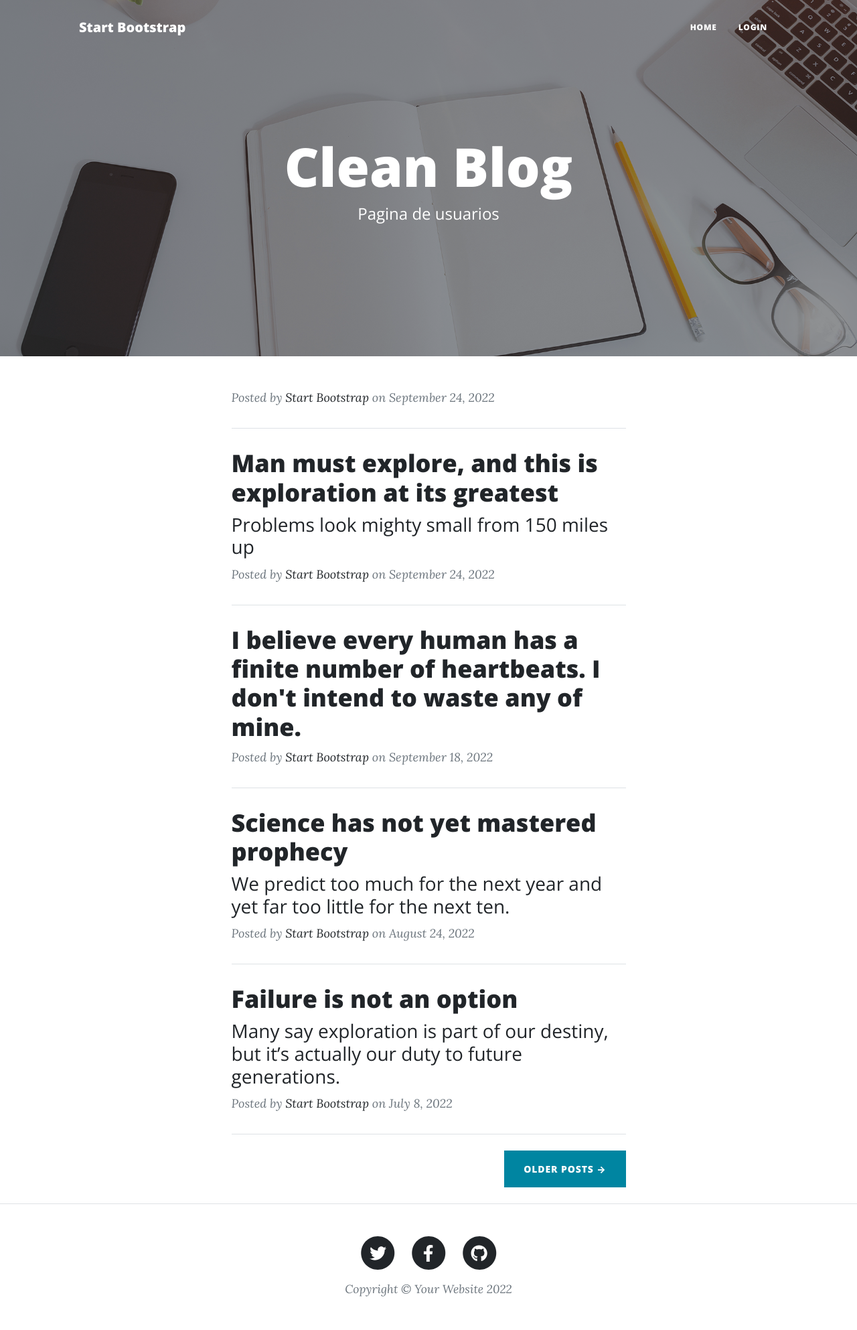
After one commit to Cesarsol117/blog_coder, a Django app: page /usuarios/ in a window 1280 px wide. The commit adds this page. Shown: the whole page at 67% size. Run offline with Django 4.2, Linux system fonts and the light colour scheme; some libraries are stand-ins or nearby versions.

Commit message:
Creacion de usuarios y pagina

```diff
--- a/proyecto_final/settings.py
+++ b/proyecto_final/settings.py
@@ -133,3 +133,6 @@ MEDIA_ROOT = os.path.join(BASE_DIR,'media')
 
 #ckeditor upload path
 CKEDITOR_UPLOAD_PATH = "uploads/"
+
+LOGIN_REDIRECT_URL = "user"
+LOGOUT_REDIRECT_URL = "user"
--- /dev/null
+++ b/usuarios/templates/user.html
@@ -0,0 +1,185 @@
+<!DOCTYPE html>
+<html lang="en">
+    <head>
+        {% load static %}
+        <meta charset="utf-8" />
+        <meta name="viewport" content="width=device-width, initial-scale=1, shrink-to-fit=no" />
+        <meta name="description" content="" />
+        <meta name="author" content="" />
+        <title>Clean Blog - Start Bootstrap Theme</title>
+        <link rel="icon" type="image/x-icon" href="{% static 'assets/favicon.ico' %} "/>
+        <!-- Font Awesome icons (free version)-->
+        <script src="https://use.fontawesome.com/releases/v6.1.0/js/all.js" crossorigin="anonymous"></script>
+        <!-- Google fonts-->
+        <link href="https://fonts.googleapis.com/css?family=Lora:400,700,400italic,700italic" rel="stylesheet" type="text/css" />
+        <link href="https://fonts.googleapis.com/css?family=Open+Sans:300italic,400italic,600italic,700italic,800italic,400,300,600,700,800" rel="stylesheet" type="text/css" />
+        <!-- Core theme CSS (includes Bootstrap)-->
+        <link href="{% static 'css/styles.css' %}" rel="stylesheet" />
+    </head>
+    <body>
+        <!-- Navigation-->
+        <nav class="navbar navbar-expand-lg navbar-light" id="mainNav">
+            <div class="container px-4 px-lg-5">
+                <a class="navbar-brand" href="{% url 'inicio' %}">Start Bootstrap</a>
+                <button class="navbar-toggler" type="button" data-bs-toggle="collapse" data-bs-target="#navbarResponsive" aria-controls="navbarResponsive" aria-expanded="false" aria-label="Toggle navigation">
+                    Menu
+                    <i class="fas fa-bars"></i>
+                </button>
+                <div class="collapse navbar-collapse" id="navbarResponsive">
+                    <ul class="navbar-nav ms-auto py-4 py-lg-0">
+                        <li class="nav-item"><a class="nav-link px-lg-3 py-3 py-lg-4" href="{% url 'user' %}">Home</a></li>
+                        {% if user.is_authenticated %}
+                        <li class="nav-item"><a class="nav-link px-lg-3 py-3 py-lg-4" href="post.html">Sample Post</a></li>
+                        <li class="nav-item"><a class="nav-link px-lg-3 py-3 py-lg-4" href="contact.html">Contact</a></li>
+                        <li class="nav-item"><a class="nav-link px-lg-3 py-3 py-lg-4" href="{% url 'user' %}">Hola {{ user.username }}</a></li>
+                        <li class="nav-item"><a class="nav-link px-lg-3 py-3 py-lg-4" href="{% url 'logout' %}">Salir</a></li>
+                        {% else %}
+
+                        <li class="nav-item"><a class="nav-link px-lg-3 py-3 py-lg-4" href="{% url 'login' %}">login</a></li>
+
+                        {% endif %}
+                    </ul>
+                </div>
+            </div>
+        </nav>
+        <!-- Page Header-->
+        <header class="masthead" style="background-image: url('assets/img/home-bg.jpg')">
+            <div class="container position-relative px-4 px-lg-5">
+                <div class="row gx-4 gx-lg-5 justify-content-center">
+                    <div class="col-md-10 col-lg-8 col-xl-7">
+                        <div class="site-heading">
+                            <h1>Clean Blog</h1>
+                            <span class="subheading">Pagina de usuarios</span>
+                            {% block benvenuti %}
+
+                            {% endblock %}
+                        </div>
+                    </div>
+                </div>
+            </div>
+        </header>
+        <!-- Main Content-->
+        <div class="container px-4 px-lg-5">
+            <div class="row gx-4 gx-lg-5 justify-content-center">
+                <div class="col-md-10 col-lg-8 col-xl-7">
+
+
+                    <!-- Post preview-->
+                    <div class="post-preview">
+                        <!-- <a href="post.html">
+                            <h2 class="post-title">Man must explore, and this is exploration at its greatest</h2>
+                            <h3 class="post-subtitle">Problems look mighty small from 150 miles up</h3>
+                        </a> -->
+                        {% block titulo %}
+
+                        {% endblock %}
+                        <p class="post-meta">
+                            Posted by
+                            <a href="#!">Start Bootstrap</a>
+                            on September 24, 2022
+                        </p>
+                    </div>
+                    <!-- Divider-->
+                    <hr class="my-4" />
+
+
+                    <!-- Post preview-->
+                    <div class="post-preview">
+                        <a href="post.html">
+                            <h2 class="post-title">Man must explore, and this is exploration at its greatest</h2>
+                            <h3 class="post-subtitle">Problems look mighty small from 150 miles up</h3>
+                        </a>
+                        <p class="post-meta">
+                            Posted by
+                            <a href="#!">Start Bootstrap</a>
+                            on September 24, 2022
+                        </p>
+                    </div>
+                    <!-- Divider-->
+                    <hr class="my-4" />
+                    <!-- Post preview-->
+                    <div class="post-preview">
+                        <a href="post.html"><h2 class="post-title">I believe every human has a finite number of heartbeats. I don't intend to waste any of mine.</h2></a>
+                        <p class="post-meta">
+                            Posted by
+                            <a href="#!">Start Bootstrap</a>
+                            on September 18, 2022
+                        </p>
+                    </div>
+                    <!-- Divider-->
+                    <hr class="my-4" />
+                    <!-- Post preview-->
+                    <div class="post-preview">
+                        <a href="post.html">
+                            <h2 class="post-title">Science has not yet mastered prophecy</h2>
+                            <h3 class="post-subtitle">We predict too much for the next year and yet far too little for the next ten.</h3>
+                        </a>
+                        <p class="post-meta">
+                            Posted by
+                            <a href="#!">Start Bootstrap</a>
+                            on August 24, 2022
+                        </p>
+                    </div>
+                    <!-- Divider-->
+                    <hr class="my-4" />
+                    <!-- Post preview-->
+                    <div class="post-preview">
+                        <a href="post.html">
+                            <h2 class="post-title">Failure is not an option</h2>
+                            <h3 class="post-subtitle">Many say exploration is part of our destiny, but it’s actually our duty to future generations.</h3>
+                        </a>
+                        <p class="post-meta">
+                            Posted by
+                            <a href="#!">Start Bootstrap</a>
+                            on July 8, 2022
+                        </p>
+                    </div>
+                    <!-- Divider-->
+                    <hr class="my-4" />
+                    <!-- Pager-->
+                    <div class="d-flex justify-content-end mb-4"><a class="btn btn-primary text-uppercase" href="#!">Older Posts →</a></div>
+                </div>
+            </div>
+        </div>
+        <!-- Footer-->
+        <footer class="border-top">
+            <div class="container px-4 px-lg-5">
+                <div class="row gx-4 gx-lg-5 justify-content-center">
+                    <div class="col-md-10 col-lg-8 col-xl-7">
+                        <ul class="list-inline text-center">
+                            <li class="list-inline-item">
+                                <a href="#!">
+                                    <span class="fa-stack fa-lg">
+                                        <i class="fas fa-circle fa-stack-2x"></i>
+                                        <i class="fab fa-twitter fa-stack-1x fa-inverse"></i>
+                                    </span>
+                                </a>
+                            </li>
+                            <li class="list-inline-item">
+                                <a href="#!">
+                                    <span class="fa-stack fa-lg">
+                                        <i class="fas fa-circle fa-stack-2x"></i>
+                                        <i class="fab fa-facebook-f fa-stack-1x fa-inverse"></i>
+                                    </span>
+                                </a>
+                            </li>
+                            <li class="list-inline-item">
+                                <a href="#!">
+                                    <span class="fa-stack fa-lg">
+                                        <i class="fas fa-circle fa-stack-2x"></i>
+                                        <i class="fab fa-github fa-stack-1x fa-inverse"></i>
+                                    </span>
+                                </a>
+                            </li>
+                        </ul>
+                        <div class="small text-center text-muted fst-italic">Copyright &copy; Your Website 2022</div>
+                    </div>
+                </div>
+            </div>
+        </footer>
+        <!-- Bootstrap core JS-->
+        <script src="https://cdn.jsdelivr.net/npm/bootstrap@5.1.3/dist/js/bootstrap.bundle.min.js"></script>
+        <!-- Core theme JS-->
+        <script src="js/scripts.js"></script>
+    </body>
+</html>
--- a/usuarios/urls.py
+++ b/usuarios/urls.py
@@ -6,10 +6,10 @@ from django.contrib.auth.views import LogoutView
 
 urlpatterns = [
 
-    # path('', inicio, name = "inicio"),
+    path('', userPage, name = "user"),
     path('login/', login_request, name = "login"),
     path('register/', register, name = "register"),
-    # path('insumos/', insumos, name = "insumos"),
+    path('logout/', LogoutView.as_view(), name = "logout"),
     # path('repuestos/', repuestos, name = "repuestos"),
     # path('tecnico/', tecnico, name = "tecnico"),
 ]
--- a/usuarios/views.py
+++ b/usuarios/views.py
@@ -14,6 +14,9 @@ from django.contrib.auth.mixins import LoginRequiredMixin
 from django.contrib.auth.decorators import login_required
 
 # Create your views here.
+def userPage(request):
+    return render(request, "user.html")
+
 # login creacion de usuarios
 def login_request(request):
     if request.method == 'POST':
@@ -29,10 +32,10 @@ def login_request(request):
                 return render(request, 'inicio.html', {'mensaje':f"bienvenido {usuario}"})
             else:
                 print("aqui es")
-                return render(request, 'login.html', {'mensaje':"Usuario o contraseña incorrectos"})
+                return render(request, 'login.html', {'mensaje':"Usuario o contraseña incorrectos", "form": form})
         else:
             print("aqui voy")
-            return render(request, 'inicio.html', {'mensaje':"Usuario o contraseña incorrectos"})
+            return render(request, 'login.html', {'mensaje':"Usuario o contraseña incorrectos", "form": form})
 
 
     else:
```
Also changed, not shown: usuarios/templates/inicio.html (+12 -12 lines), usuarios/templates/login.html (+11 -8 lines), db.sqlite3.
